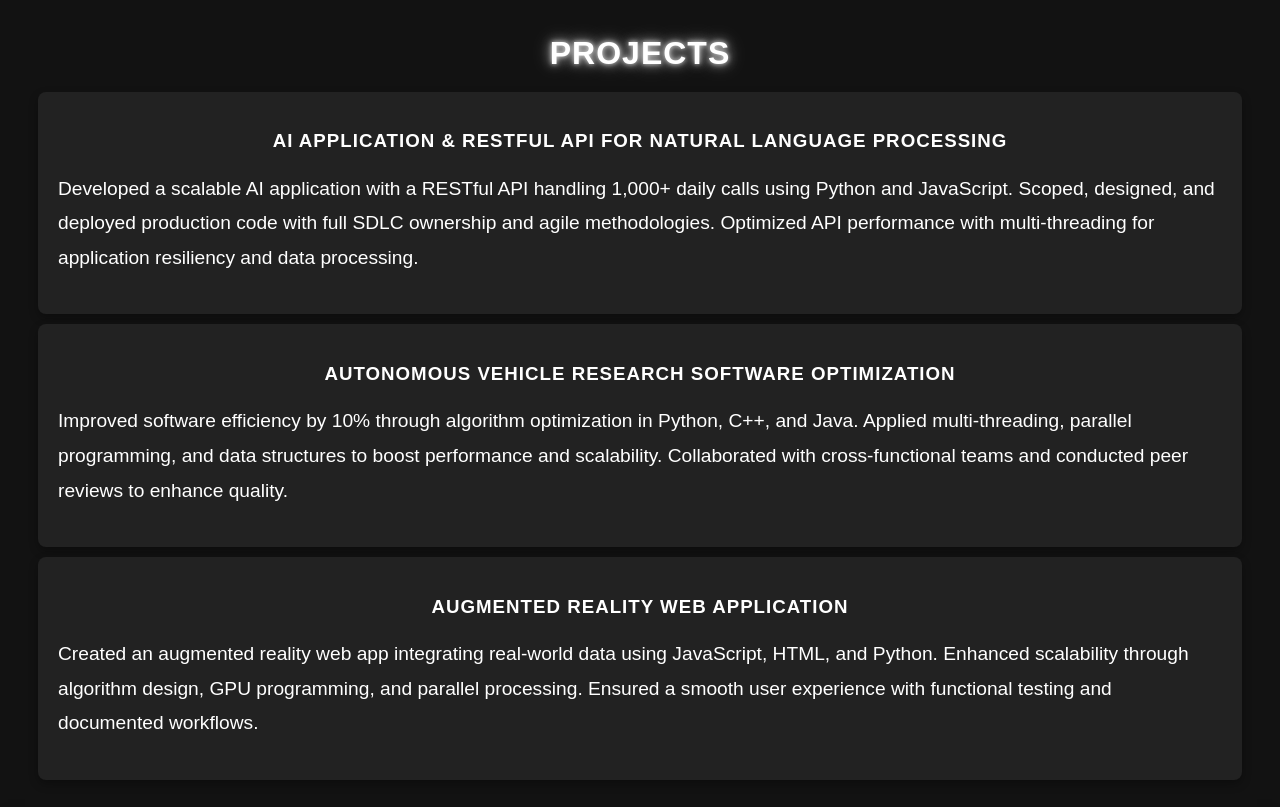
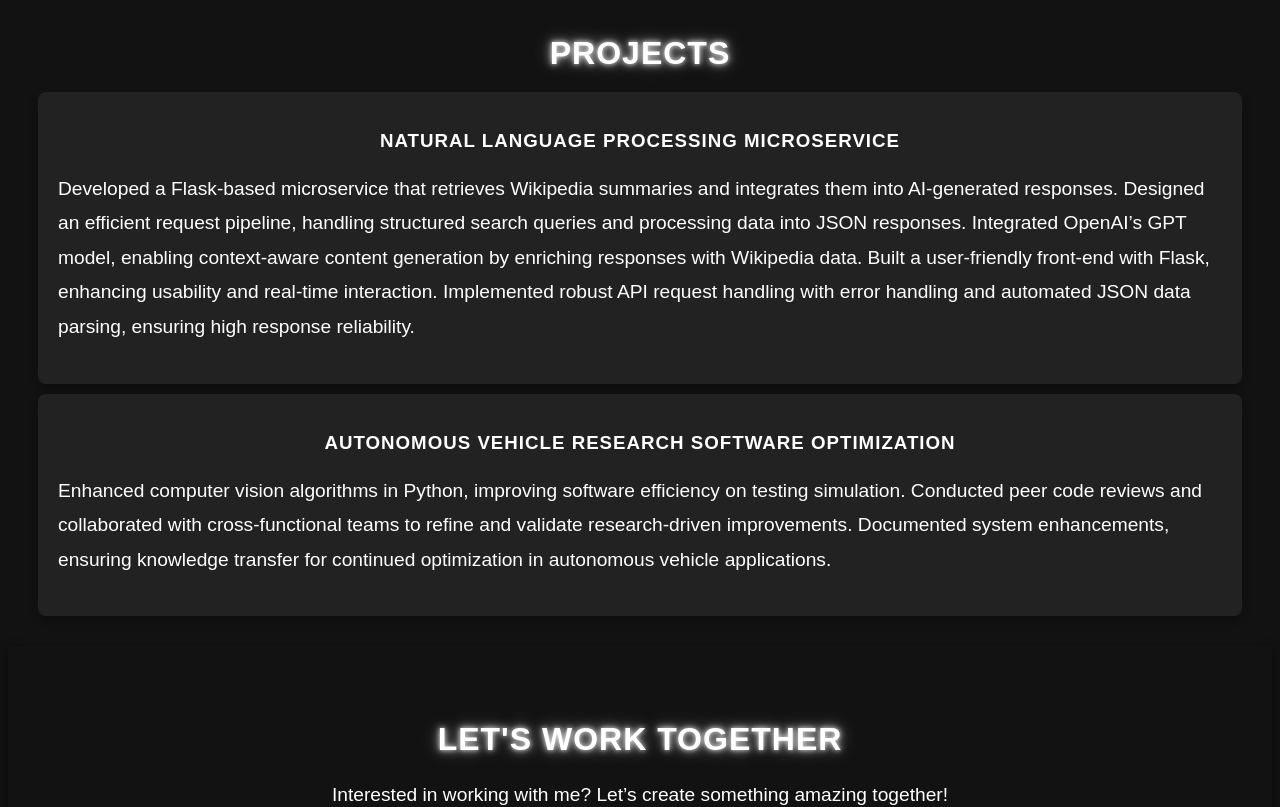
Before and after one commit to drewbush1990/interactive-resume, a React (Create React App) app: page / in a window 1280 px wide. Shown: the part 2300-3107 px from the top of the page. Built offline with nearby package versions, Linux system fonts and the light colour scheme.

Commit message:
Changed Projects' information.

```diff
--- a/src/components/Projects.js
+++ b/src/components/Projects.js
@@ -5,27 +5,26 @@ import "./Projects.css";
 export default function Projects() {
   const projects = [
     {
-      title: "AI Application & RESTful API for Natural Language Processing",
+      title: "Natural Language Processing Microservice",
       description: `
-        Developed a scalable AI application with a RESTful API handling 1,000+ daily calls using Python and JavaScript.
-        Scoped, designed, and deployed production code with full SDLC ownership and agile methodologies.
-        Optimized API performance with multi-threading for application resiliency and data processing.
+Developed a Flask-based microservice that retrieves Wikipedia summaries and integrates them into AI-generated
+responses.
+Designed an efficient request pipeline, handling structured search queries and processing data into JSON responses.
+Integrated OpenAI’s GPT model, enabling context-aware content generation by enriching responses with Wikipedia
+data.
+Built a user-friendly front-end with Flask, enhancing usability and real-time interaction.
+Implemented robust API request handling with error handling and automated JSON data parsing, ensuring high
+response reliability.
       `,
     },
     {
       title: "Autonomous Vehicle Research Software Optimization",
       description: `
-        Improved software efficiency by 10% through algorithm optimization in Python, C++, and Java.
-        Applied multi-threading, parallel programming, and data structures to boost performance and scalability.
-        Collaborated with cross-functional teams and conducted peer reviews to enhance quality.
-      `,
-    },
-    {
-      title: "Augmented Reality Web Application",
-      description: `
-        Created an augmented reality web app integrating real-world data using JavaScript, HTML, and Python.
-        Enhanced scalability through algorithm design, GPU programming, and parallel processing.
-        Ensured a smooth user experience with functional testing and documented workflows.
+Enhanced computer vision algorithms in Python, improving software efficiency on testing simulation.
+Conducted peer code reviews and collaborated with cross-functional teams to refine and validate research-driven
+improvements.
+Documented system enhancements, ensuring knowledge transfer for continued optimization in autonomous vehicle
+applications.
       `,
     },
   ];
```
